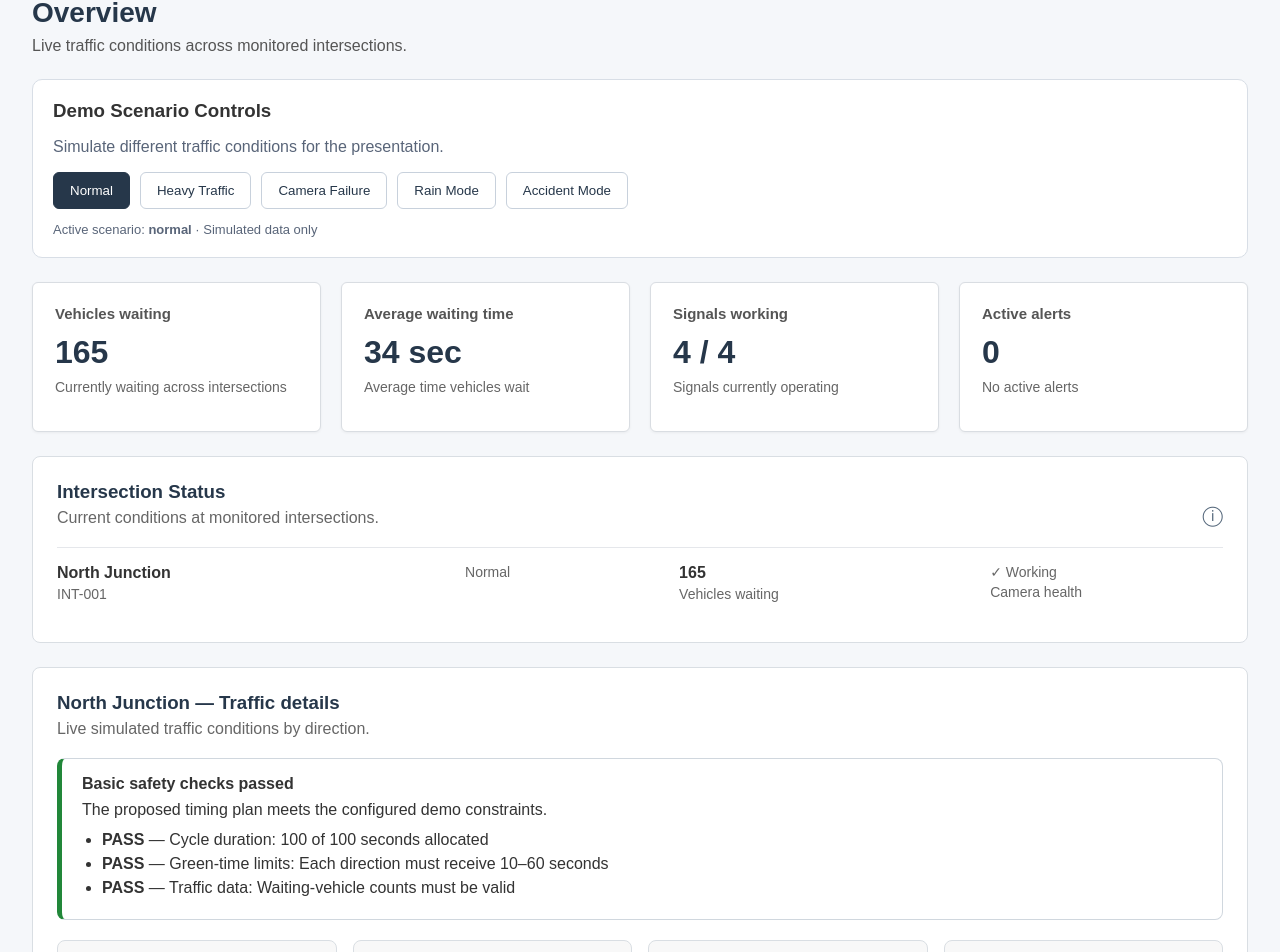
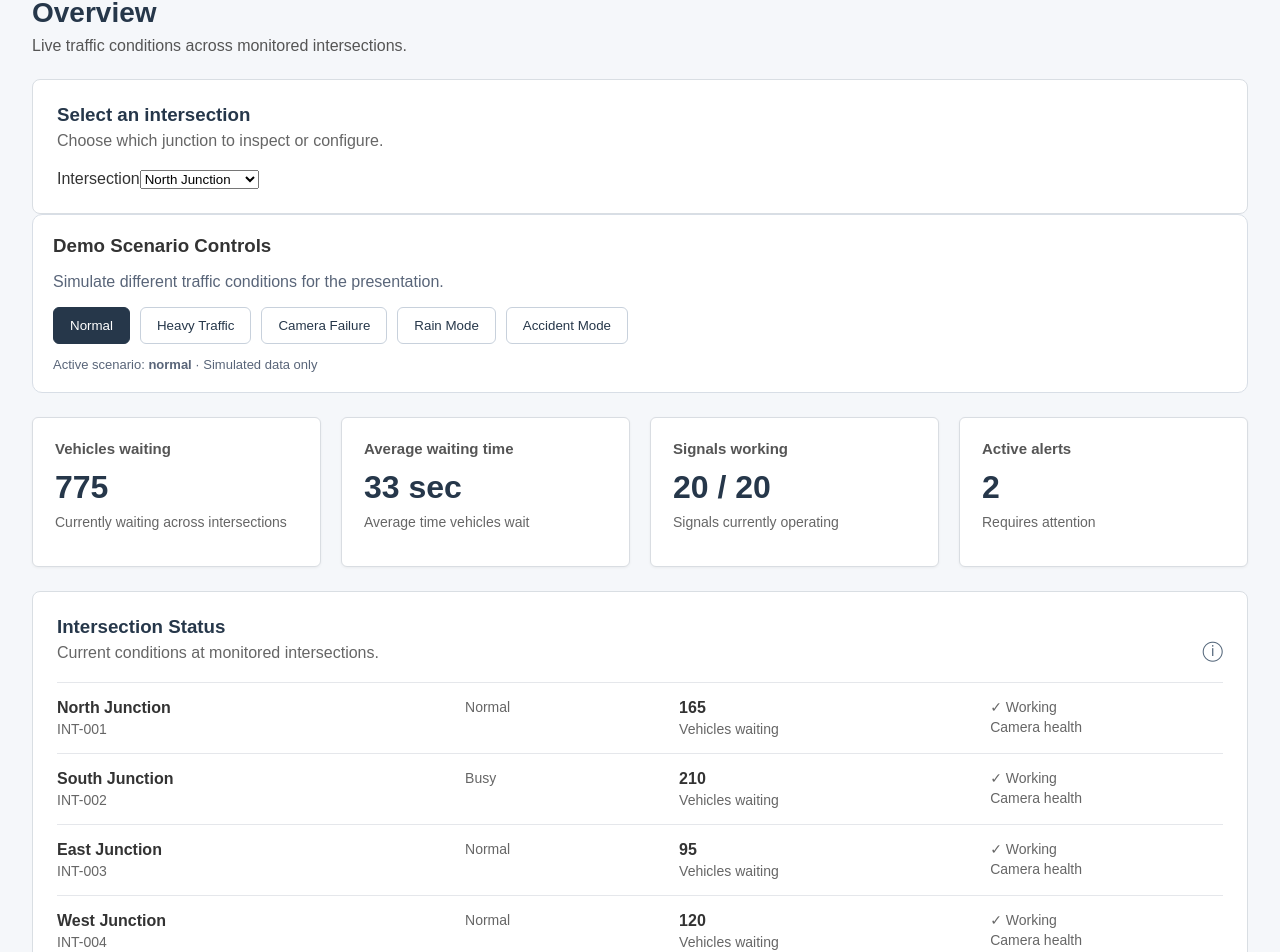
Before and after one commit to abhinavanil22/traffic-ai-command-center, a React (Vite) app: page / in a window 1280 px wide. Shown: the part 179-1131 px from the top of the page. Built offline with nearby package versions, Linux system fonts and the light colour scheme.

Commit message:
Add simulated traffic instersections

```diff
--- a/src/App.tsx
+++ b/src/App.tsx
@@ -24,6 +24,8 @@ import type { DemoScenario } from "./types/traffic";
 function App() {
   const [intersections, setIntersections] =
     useState<Intersection[]>(initialIntersections);
+  const [selectedIntersectionName, setSelectedIntersectionName] =
+  useState<string>(initialIntersections[0]?.name ?? "");
   const [controlMode, setControlMode] =
     useState<ControlMode>("Adaptive");
   const [activeScenario, setActiveScenario] = useState<DemoScenario>("normal");
@@ -40,7 +42,10 @@ function App() {
 
   const activeAlerts = getActiveAlerts(intersections);
   const trafficHistory = useTrafficHistory(intersections);
-  const selectedIntersection = intersections[0];
+  const selectedIntersection =
+    intersections.find(
+      (intersection) => intersection.name === selectedIntersectionName,
+    ) ?? intersections[0];
 
 function handleScenarioChange(scenario: DemoScenario) {
   setActiveScenario(scenario);
@@ -175,6 +180,44 @@ function handleApplySignalPlan(
           <h2>{activeView}</h2>
           <p>{viewDescriptions[activeView]}</p>
         </div>
+        {(
+          [
+            "Overview",
+            "Intersections",
+            "Why Signals Changed",
+            "Manual Control",
+          ] as DashboardView[]
+        ).includes(activeView) && (
+          <section className="intersection-details">
+            <div className="section-heading">
+              <h3>Select an intersection</h3>
+              <p>
+                Choose which junction to inspect or configure.
+              </p>
+            </div>
+
+            <label htmlFor="intersection-selector">
+              Intersection
+            </label>
+
+            <select
+              id="intersection-selector"
+              value={selectedIntersection?.name ?? ""}
+              onChange={(event) =>
+                setSelectedIntersectionName(event.target.value)
+              }
+            >
+              {intersections.map((intersection) => (
+                <option
+                  key={intersection.name}
+                  value={intersection.name}
+                >
+                  {intersection.name}
+                </option>
+              ))}
+            </select>
+          </section>
+        )}
         {activeView === "Overview" && (
           <section className="demo-controls">
             <div>
--- a/src/data/mockData.ts
+++ b/src/data/mockData.ts
@@ -1,3 +1,4 @@
+
 import type { Intersection } from "../types/traffic";
 
 export const intersections: Intersection[] = [
@@ -8,12 +9,8 @@ export const intersections: Intersection[] = [
     vehiclesWaiting: 165,
     averageWait: 34,
     cameraWorking: true,
-    signalHealth: {
-      total: 4,
-      working: 4,
-    },
+    signalHealth: { total: 4, working: 4 },
     trafficDensity: 62,
-
     directions: [
       {
         direction: "North",
@@ -49,4 +46,180 @@ export const intersections: Intersection[] = [
       },
     ],
   },
+  {
+    id: "INT-002",
+    name: "South Junction",
+    status: "busy",
+    vehiclesWaiting: 210,
+    averageWait: 42,
+    cameraWorking: true,
+    signalHealth: { total: 4, working: 4 },
+    trafficDensity: 78,
+    directions: [
+      {
+        direction: "North",
+        vehiclesWaiting: 65,
+        averageSpeed: 25,
+        longestWait: 55,
+        greenTime: 40,
+        trend: "rising",
+      },
+      {
+        direction: "West",
+        vehiclesWaiting: 70,
+        averageSpeed: 22,
+        longestWait: 60,
+        greenTime: 30,
+        trend: "rising",
+      },
+      {
+        direction: "East",
+        vehiclesWaiting: 45,
+        averageSpeed: 30,
+        longestWait: 38,
+        greenTime: 20,
+        trend: "steady",
+      },
+      {
+        direction: "South",
+        vehiclesWaiting: 30,
+        averageSpeed: 35,
+        longestWait: 28,
+        greenTime: 10,
+        trend: "falling",
+      },
+    ],
+  },
+  {
+    id: "INT-003",
+    name: "East Junction",
+    status: "normal",
+    vehiclesWaiting: 95,
+    averageWait: 23,
+    cameraWorking: true,
+    signalHealth: { total: 4, working: 4 },
+    trafficDensity: 38,
+    directions: [
+      {
+        direction: "North",
+        vehiclesWaiting: 20,
+        averageSpeed: 42,
+        longestWait: 25,
+        greenTime: 20,
+        trend: "steady",
+      },
+      {
+        direction: "West",
+        vehiclesWaiting: 25,
+        averageSpeed: 40,
+        longestWait: 28,
+        greenTime: 25,
+        trend: "falling",
+      },
+      {
+        direction: "East",
+        vehiclesWaiting: 30,
+        averageSpeed: 38,
+        longestWait: 32,
+        greenTime: 30,
+        trend: "rising",
+      },
+      {
+        direction: "South",
+        vehiclesWaiting: 20,
+        averageSpeed: 44,
+        longestWait: 20,
+        greenTime: 25,
+        trend: "steady",
+      },
+    ],
+  },
+  {
+    id: "INT-004",
+    name: "West Junction",
+    status: "normal",
+    vehiclesWaiting: 120,
+    averageWait: 29,
+    cameraWorking: true,
+    signalHealth: { total: 4, working: 4 },
+    trafficDensity: 48,
+    directions: [
+      {
+        direction: "North",
+        vehiclesWaiting: 35,
+        averageSpeed: 36,
+        longestWait: 32,
+        greenTime: 25,
+        trend: "steady",
+      },
+      {
+        direction: "West",
+        vehiclesWaiting: 40,
+        averageSpeed: 34,
+        longestWait: 40,
+        greenTime: 30,
+        trend: "rising",
+      },
+      {
+        direction: "East",
+        vehiclesWaiting: 25,
+        averageSpeed: 42,
+        longestWait: 24,
+        greenTime: 25,
+        trend: "falling",
+      },
+      {
+        direction: "South",
+        vehiclesWaiting: 20,
+        averageSpeed: 40,
+        longestWait: 30,
+        greenTime: 20,
+        trend: "steady",
+      },
+    ],
+  },
+  {
+    id: "INT-005",
+    name: "Central Junction",
+    status: "busy",
+    vehiclesWaiting: 185,
+    averageWait: 37,
+    cameraWorking: true,
+    signalHealth: { total: 4, working: 4 },
+    trafficDensity: 70,
+    directions: [
+      {
+        direction: "North",
+        vehiclesWaiting: 55,
+        averageSpeed: 28,
+        longestWait: 45,
+        greenTime: 30,
+        trend: "rising",
+      },
+      {
+        direction: "West",
+        vehiclesWaiting: 60,
+        averageSpeed: 26,
+        longestWait: 50,
+        greenTime: 30,
+        trend: "rising",
+      },
+      {
+        direction: "East",
+        vehiclesWaiting: 40,
+        averageSpeed: 33,
+        longestWait: 35,
+        greenTime: 20,
+        trend: "steady",
+      },
+      {
+        direction: "South",
+        vehiclesWaiting: 30,
+        averageSpeed: 39,
+        longestWait: 25,
+        greenTime: 20,
+        trend: "falling",
+      },
+    ],
+  },
 ];
```
